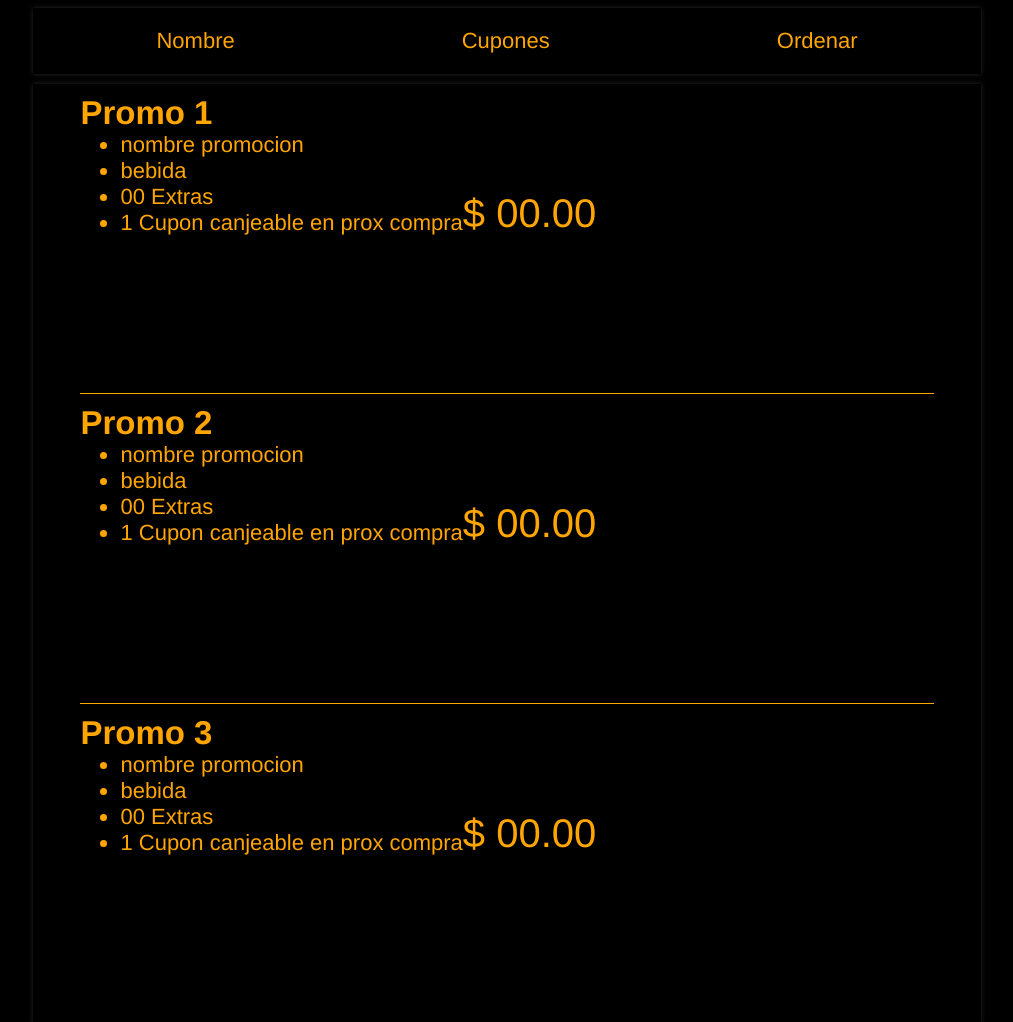
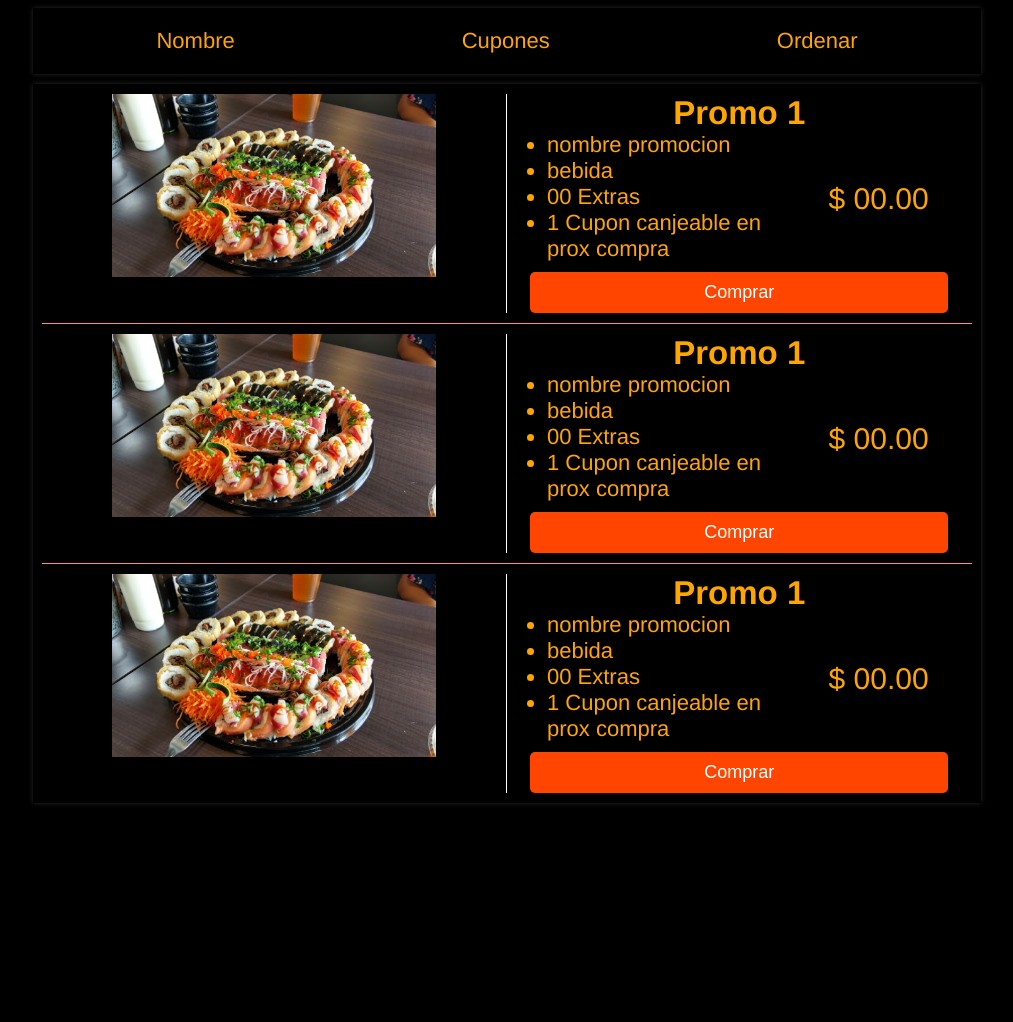
Before and after one commit to JoseLibrado/la_casa, a website built with webpack: page src/index.html in a window 1280 px wide. Shown: the top 1022 px of the page, without its empty margins (133-1146 px from the left). After the commit the page ends 813 px from the top, so only its background shows below. Built offline with nearby package versions, Linux system fonts and the light colour scheme.

Commit message:
Generando estilos de la pagina

```diff
--- a/src/css/componentes.css
+++ b/src/css/componentes.css
@@ -65,16 +65,16 @@ ul {
     height: 0%;
 }
 .b60{
-    flex-basis: calc(60% - .5rem);
+    flex-basis: calc(70% - .5rem);
 }
 .b40{
-    flex-basis: calc(40% - .5rem);
+    flex-basis: calc(30% - .5rem);
 }
 .b100 {
     flex-basis: 100%;
 }
 .btn {
-    width: 80%;
+    width: 90%;
     border-radius: 5px;
     border: none;
     background-color: orangered;
@@ -87,22 +87,48 @@ ul {
     font-size: 1.6rem;
 }
 .simulador-promocion {
-    height: 300px;
-    width: 90%;
-    margin: 1rem auto;
+    /* height: 300px; */
+    width: 98%;
+    margin: 0 auto;
+    padding: 1rem 0;
     border-bottom: 1px solid var(--lineas);
 
     display: flex;
-    align-items: baseline;
-    flex-direction: column;
+    /* align-items: baseline;
+    flex-direction: column; */
 }
 .simulador-promocion:last-of-type{
     border: none;
 }
+.logo-promocion {
+    width: 50%;
+    border-right: 1px solid white;
+}
+.contenido-promocion {
+    width: 50%;
+    margin: 0 auto;
+    vertical-align: center;
+}
 .promocion-contenido {
-    /* margin-top: 13rem; */
+    /* width: 50%;  */
+    /* margin-left: .5rem;  */
+    /* display: flex;
+    align-items: flex-end;  */
+}
+.promocion-descripcion {
+    margin-bottom: 1rem;
+    width: 100%;
     display: flex;
-    align-items: flex-end;
+    justify-content: space-between;
+}
+.promocion-descripcion ul {
+    width: 60%;
+}
+.promocion-descripcion p {
+    font-size: 3rem;
+    margin-top: 5rem;
+    width: 40%;
+    text-align: center;
 }
 .precio {
     /* margin: 0 0 0 1rem; */
--- a/src/index.html
+++ b/src/index.html
@@ -29,8 +29,13 @@
             <div class="menu">
                 <section class="menu-promociones b100">
                     <div class="simulador-promocion p1">
+                        <div class="logo-promocion">
+                            <img src="./assets/sushi2.jpg" alt="" srcset="">
+                        </div>
+                        <div class="contenido-promocion">
                             <h2>Promo 1</h2>
                             <div class="promocion-contenido">
+                                <div class="promocion-descripcion">
                                     <ul>
                                         <li>nombre promocion</li>
                                         <li>bebida</li>
@@ -39,10 +44,18 @@
                                     </ul>
                                     <p class="precio">$ 00.00</p>
                                 </div>
+                                <button class="btn">Comprar</button>
                             </div>
-                    <div class="simulador-promocion p2">
-                        <h2>Promo 2</h2>
+                        </div>
+                    </div>
+                    <div class="simulador-promocion p1">
+                        <div class="logo-promocion">
+                            <img src="./assets/sushi2.jpg" alt="" srcset="">
+                        </div>
+                        <div class="contenido-promocion">
+                            <h2>Promo 1</h2>
                             <div class="promocion-contenido">
+                                <div class="promocion-descripcion">
                                     <ul>
                                         <li>nombre promocion</li>
                                         <li>bebida</li>
@@ -51,10 +64,18 @@
                                     </ul>
                                     <p class="precio">$ 00.00</p>
                                 </div>
+                                <button class="btn">Comprar</button>
                             </div>
-                    <div class="simulador-promocion p3">
-                        <h2>Promo 3</h2>
+                        </div>
+                    </div>
+                    <div class="simulador-promocion p1">
+                        <div class="logo-promocion">
+                            <img src="./assets/sushi2.jpg" alt="" srcset="">
+                        </div>
+                        <div class="contenido-promocion">
+                            <h2>Promo 1</h2>
                             <div class="promocion-contenido">
+                                <div class="promocion-descripcion">
                                     <ul>
                                         <li>nombre promocion</li>
                                         <li>bebida</li>
@@ -62,6 +83,9 @@
                                         <li>1 Cupon canjeable en prox compra</li>
                                     </ul>
                                     <p class="precio">$ 00.00</p>
+                                </div>
+                                <button class="btn">Comprar</button>
+                            </div>
                         </div>
                     </div>
                 </section>
```
Lines whose indentation alone changed are shown as unchanged.
